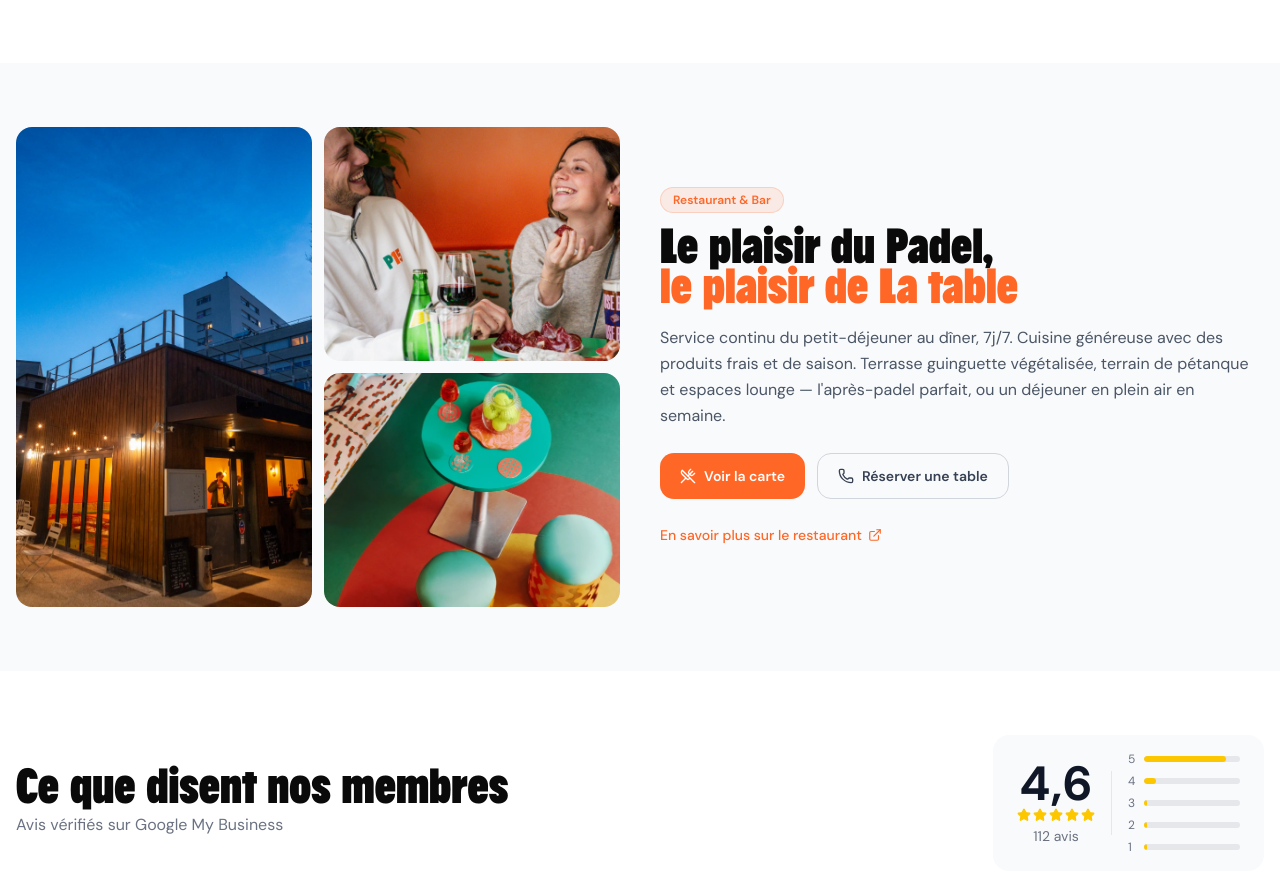
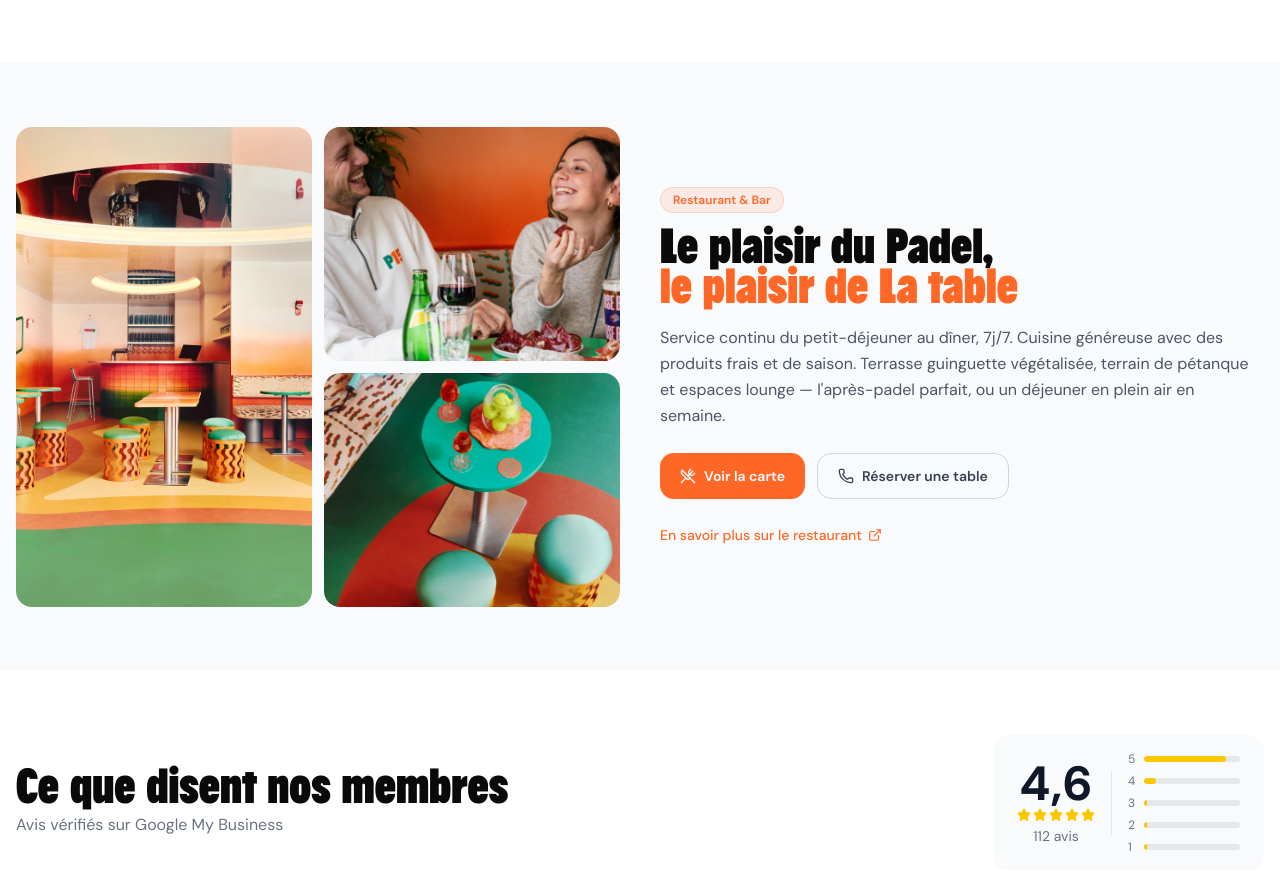
Before and after one commit to martincavil/padel15, a Next.js app: page / in a window 1280 px wide. Shown: the part 2570-3459 px from the top of the page. Built offline with nearby package versions, Linux system fonts and the light colour scheme; no server answers.

Commit message:
fix picture

```diff
--- a/src/app/le-club/page.tsx
+++ b/src/app/le-club/page.tsx
@@ -126,7 +126,7 @@ export default async function LeClubPage() {
             </div>
             <div className="relative h-72 rounded-2xl overflow-hidden shadow-lg">
               <Image
-                src="/images/restaurant/guinguette.webp"
+                src="/images/restaurant/rest-inte-terrain.webp"
                 alt="Ambiance Padel 15"
                 fill
                 className="object-cover"
--- a/src/components/homepage/RestaurantHighlight.tsx
+++ b/src/components/homepage/RestaurantHighlight.tsx
@@ -13,8 +13,8 @@ export function RestaurantHighlight() {
             <div className="grid grid-cols-2 grid-rows-2 gap-3 h-[480px]">
               <div className="relative rounded-2xl overflow-hidden row-span-2">
                 <Image
-                  src="/images/restaurant/guinguette.webp"
-                  alt="Terrasse guinguette Padel 15 — espace végétalisé"
+                  src="/images/restaurant/restaurant-verticale-1.webp"
+                  alt="Restaurant intérieur Padel 15"
                   fill
                   className="object-cover hover:scale-105 transition-transform duration-700"
                   sizes="(max-width: 1024px) 50vw, 25vw"
```
